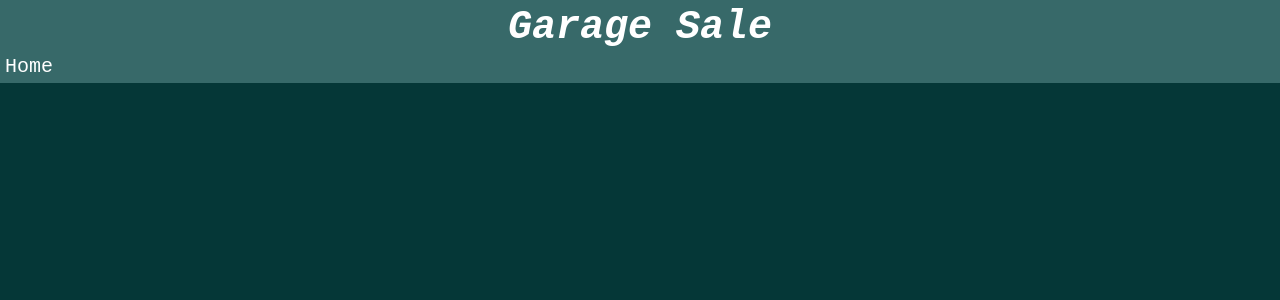
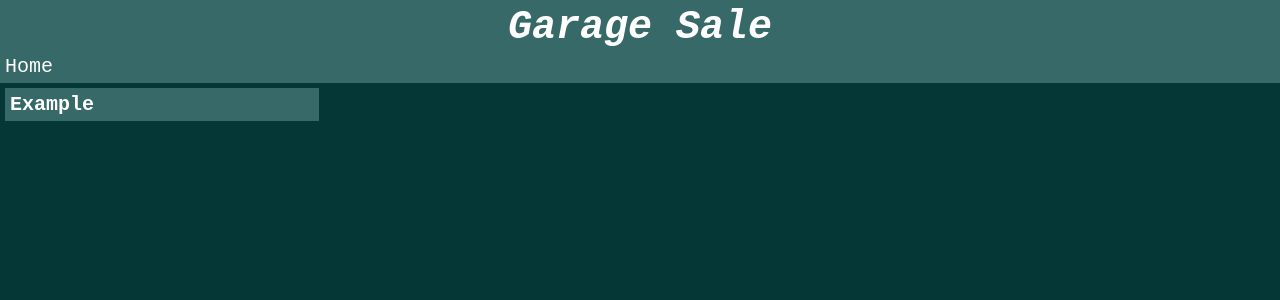
Before and after one commit to BrandonMWeaver/garage-sale, a React (Create React App) app in the folder frontend/: page / in a window 1280 px wide. Shown: the top 300 px of the page. Built offline with nearby package versions, Linux system fonts and the light colour scheme.

Commit message:
added posts

```diff
--- a/frontend/src/App.js
+++ b/frontend/src/App.js
@@ -3,6 +3,7 @@ import { BrowserRouter as Router, Route } from 'react-router-dom';
 
 import { Header } from './components/Header';
 import { NavigationBar } from './components/NavigationBar';
+import PostsContainer from './containers/PostsContainer';
 
 function App() {
   return (
@@ -15,6 +16,7 @@ function App() {
           </>
         );
       }} />
+      <PostsContainer />
     </Router>
   );
 }
--- /dev/null
+++ b/frontend/src/components/Post.js
@@ -0,0 +1,15 @@
+import React, { Component } from 'react';
+
+import '../styles/Post.css'
+
+class Post extends Component {
+	render() {
+		return (
+			<div className="post">
+				<h3>{this.props.post.title}</h3>
+			</div>
+		);
+	}
+}
+
+export default Post;
--- /dev/null
+++ b/frontend/src/containers/PostsContainer.js
@@ -0,0 +1,18 @@
+import React, { Component } from 'react';
+import { Route } from 'react-router-dom';
+
+import Post from '../components/Post';
+
+import '../styles/PostsContainer.css';
+
+class PostsContainer extends Component {
+	render() {
+		return (
+			<div className="posts-container">
+				<Route exact path='/' render={() => <Post post={{ title: "Example" }} />} />
+			</div>
+		);
+	}
+}
+
+export default PostsContainer;
--- /dev/null
+++ b/frontend/src/styles/Post.css
@@ -0,0 +1,14 @@
+.post {
+	margin: 5px 0 0 5px;
+	padding: 5px;
+	width: calc(25% - 15px);
+	background-color: #376969;
+}
+
+.post h3 {
+	margin: 0;
+	padding: 0;
+	font-family: monospace;
+	font-size: 20px;
+	color: #fff;
+}
--- /dev/null
+++ b/frontend/src/styles/PostsContainer.css
@@ -0,0 +1,4 @@
+.posts-container {
+	margin: 0 5px 5px 0;
+	padding: 0;
+}
```
